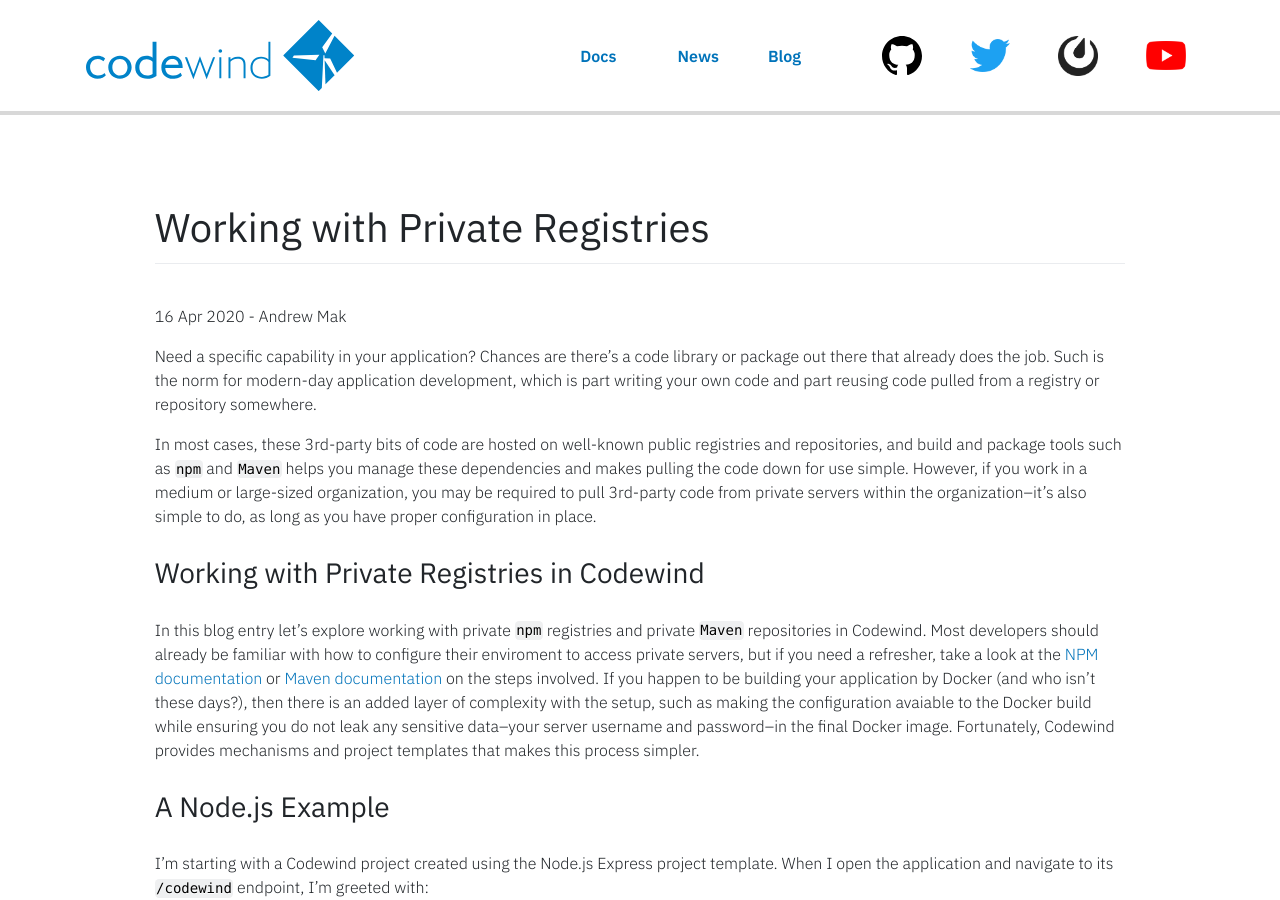
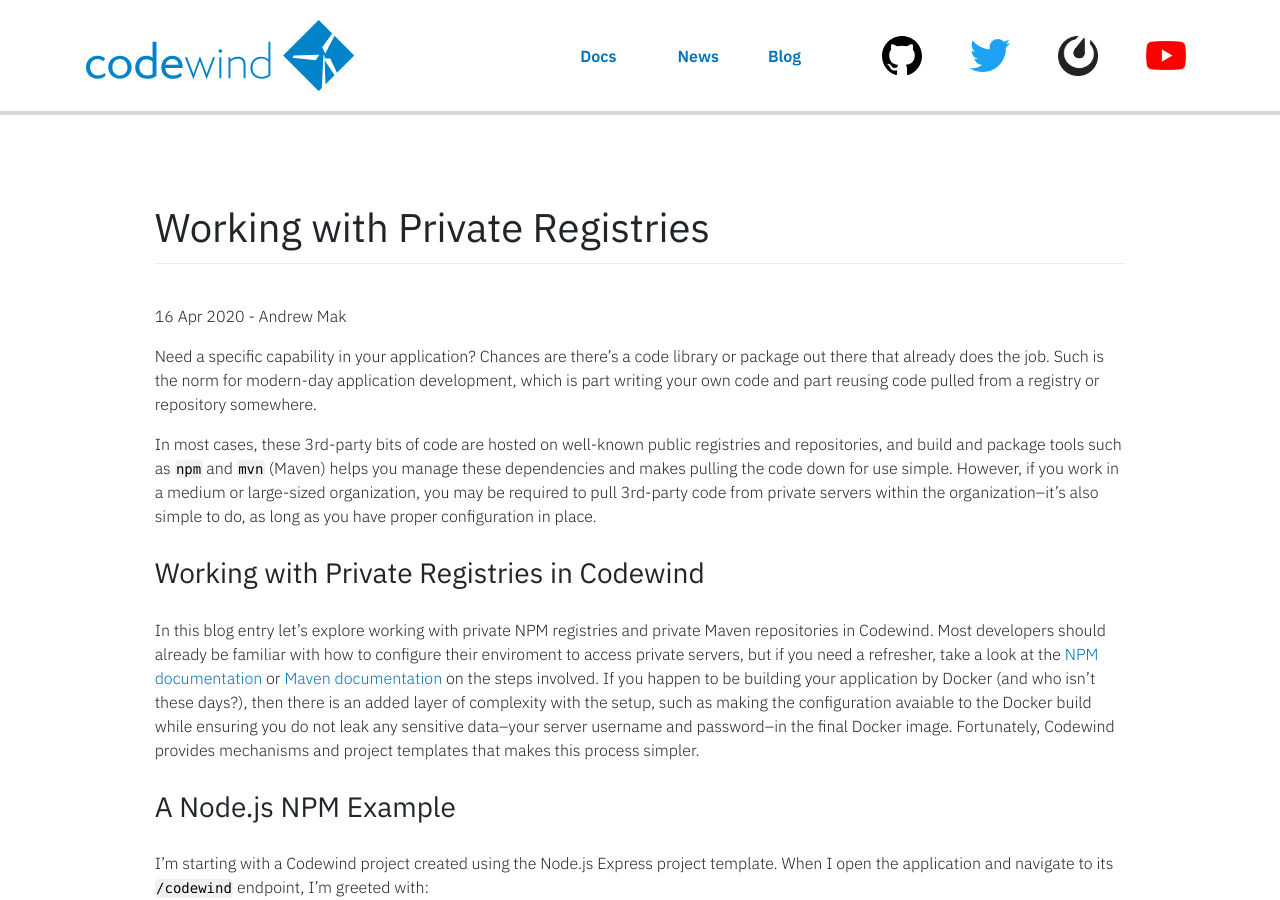
Before and after one commit to eclipse-archived/codewind-docs, a Jekyll site: the page built from docs/_blog/2020-04-16-working-with-private-registries.md, in a window 1280 px wide and 900 px high. Built offline with Jekyll 4.4.1, drawn with Linux system fonts in a browser that asks for light colours; nearby versions of some CDN libraries; some of the changed text lies outside the part shown.

Commit message:
more updates
Signed-off-by: Andrew Mak <makandre@ca.ibm.com>

```diff
--- a/docs/_blog/2020-04-16-working-with-private-registries.md
+++ b/docs/_blog/2020-04-16-working-with-private-registries.md
@@ -13,13 +13,13 @@ tags: [private, registry, registries, repository, repositories]
 
 Need a specific capability in your application? Chances are there's a code library or package out there that already does the job. Such is the norm for modern-day application development, which is part writing your own code and part reusing code pulled from a registry or repository somewhere.
 
-In most cases, these 3rd-party bits of code are hosted on well-known public registries and repositories, and build and package tools such as `npm` and `Maven` helps you manage these dependencies and makes pulling the code down for use simple. However, if you work in a medium or large-sized organization, you may be required to pull 3rd-party code from private servers within the organization--it's also simple to do, as long as you have proper configuration in place.
+In most cases, these 3rd-party bits of code are hosted on well-known public registries and repositories, and build and package tools such as `npm` and `mvn` (Maven) helps you manage these dependencies and makes pulling the code down for use simple. However, if you work in a medium or large-sized organization, you may be required to pull 3rd-party code from private servers within the organization--it's also simple to do, as long as you have proper configuration in place.
 
 ### Working with Private Registries in Codewind
 
-In this blog entry let's explore working with private `npm` registries and private `Maven` repositories in Codewind. Most developers should already be familiar with how to configure their enviroment to access private servers, but if you need a refresher, take a look at the [NPM documentation](https://docs.npmjs.com/configuring-npm/npmrc.html) or [Maven documentation](https://maven.apache.org/settings.html#Servers) on the steps involved. If you happen to be building your application by Docker (and who isn't these days?), then there is an added layer of complexity with the setup, such as making the configuration avaiable to the Docker build while ensuring you do not leak any sensitive data--your server username and password--in the final Docker image. Fortunately, Codewind provides mechanisms and project templates that makes this process simpler.
+In this blog entry let's explore working with private NPM registries and private Maven repositories in Codewind. Most developers should already be familiar with how to configure their enviroment to access private servers, but if you need a refresher, take a look at the [NPM documentation](https://docs.npmjs.com/configuring-npm/npmrc.html) or [Maven documentation](https://maven.apache.org/settings.html#Servers) on the steps involved. If you happen to be building your application by Docker (and who isn't these days?), then there is an added layer of complexity with the setup, such as making the configuration avaiable to the Docker build while ensuring you do not leak any sensitive data--your server username and password--in the final Docker image. Fortunately, Codewind provides mechanisms and project templates that makes this process simpler.
 
-### A Node.js Example
+### A Node.js NPM Example
 
 I'm starting with a Codewind project created using the Node.js Express project template. When I open the application and navigate to its `/codewind` endpoint, I'm greeted with:
 
```
Also changed, not shown: other parts of docs/_blog/2020-04-16-working-with-private-registries.md (+3 -1 lines).
